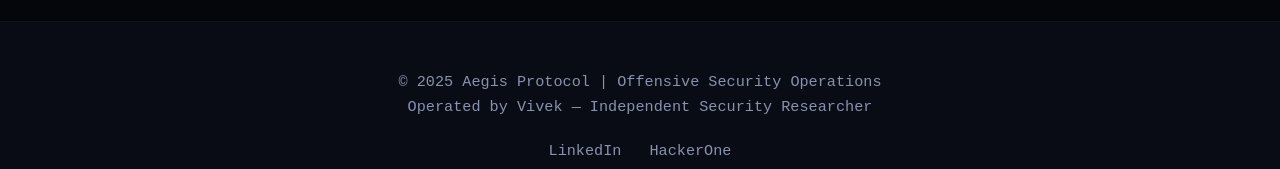
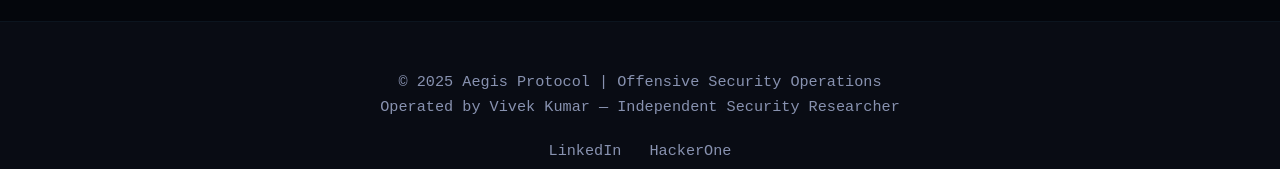
Before and after one commit to e-Hackers/Ageis-Protocol, a plain HTML site: page index.html in a window 1280 px wide. Shown: the part 4642-4811 px from the top of the page. Drawn offline with Linux system fonts and the light colour scheme.

Commit message:
Update footer with full name of the operator

```diff
--- a/index.html
+++ b/index.html
@@ -808,7 +808,7 @@
     <div class="container">
       <p>
         &copy; <span id="year">2025</span> Aegis Protocol | Offensive Security Operations<br>
-        Operated by Vivek — Independent Security Researcher
+        Operated by Vivek Kumar — Independent Security Researcher
       </p>
       <div class="footer-links">
         <a href="https://linkedin.com/in/vivek-e-hacker" class="footer-link">LinkedIn</a>
```
